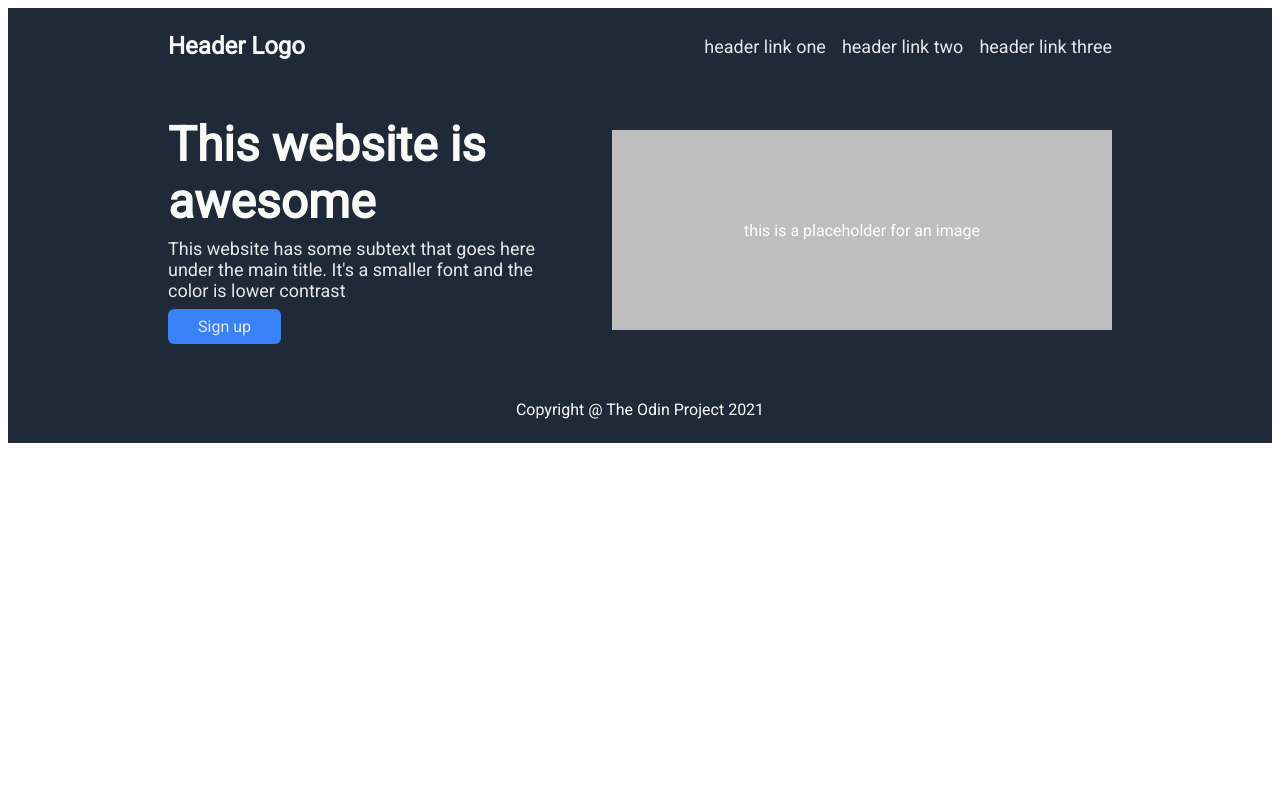
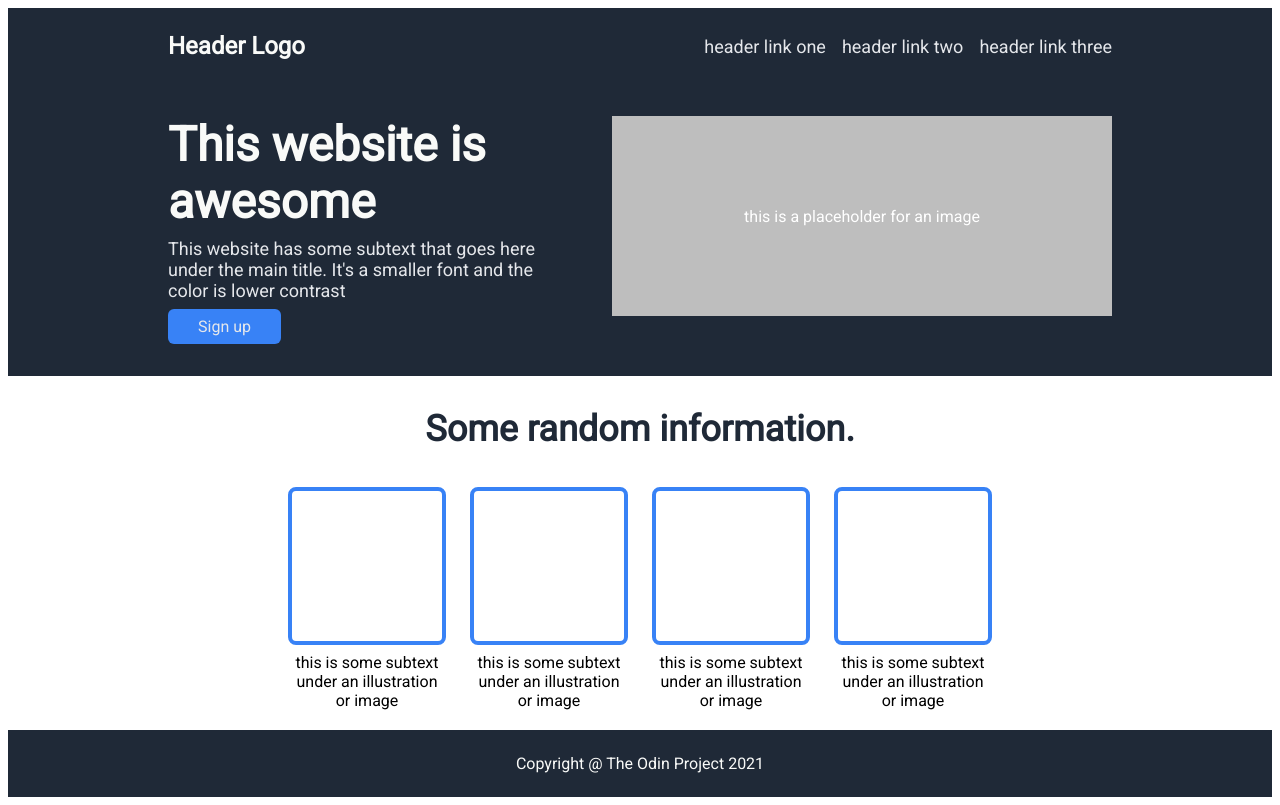
Before and after one commit to oliveryeo/landing-page, a plain HTML site: page index.html in a window 1280 px wide. Drawn offline with Linux system fonts and the light colour scheme.

Commit message:
middle-section updated

```diff
--- a/index.html
+++ b/index.html
@@ -26,12 +26,24 @@
                 <div class="top-image">this is a placeholder for an image</div>
             </div>
             <div class="middle-content">
-                <div class="middle-title"></div>
-                <div class="middle-images">
-                    <div class="card"></div>
-                    <div class="card"></div>
-                    <div class="card"></div>
-                    <div class="card"></div>
+                <div class="middle-title">Some random information.</div>
+                <div class="middle-cards">
+                    <div class="card">
+                        <div class="card-box"></div>
+                        <div class="card-text">this is some subtext under an illustration or image</div>
+                    </div>
+                    <div class="card">
+                        <div class="card-box"></div>
+                        <div class="card-text">this is some subtext under an illustration or image</div>
+                    </div>
+                    <div class="card">
+                        <div class="card-box"></div>
+                        <div class="card-text">this is some subtext under an illustration or image</div>
+                    </div>
+                    <div class="card">
+                        <div class="card-box"></div>
+                        <div class="card-text">this is some subtext under an illustration or image</div>
+                    </div>
                 </div>
             </div>
             <div class="quote"></div>
--- a/styles.css
+++ b/styles.css
@@ -35,7 +35,7 @@ body {
     padding: 32px 160px;
     display: flex;
     justify-content: center;
-    align-items: center;
+    align-items: stretch;
     gap: 48px;
 }
 
@@ -77,7 +77,50 @@ body {
 
 .middle-content {
     flex: 1;
+    display: flex;
+    flex-direction: column;
+    justify-content: stretch;
+    align-items: center;
+    padding: 32px 160px;
 }
+
+.middle-content .middle-title {
+    font-size: 36px;
+    font-weight: 800;
+    color: #1F2937;
+    padding-bottom: 48px;
+}
+
+.middle-content .middle-cards {
+    width: 150px;
+    height: 200px;
+    display: flex;
+    justify-content: center;
+    gap: 24px;
+}
+
+.middle-content .middle-cards .card {
+    display: flex;
+    flex-direction: column;
+    align-items: center;
+    justify-content: center;
+    gap: 8px;
+}
+
+.middle-content .middle-cards .card .card-box {
+    border: solid;
+    border-color: #3882F6;
+    border-radius: 8px;
+    border-width: 4px;
+    width: 150px;
+    height: 150px;
+    flex-shrink: 0;
+}
+
+.middle-content .middle-cards .card .card-text {
+    text-align: center;
+}
+
 
 .quote {
     flex: 1;
```
